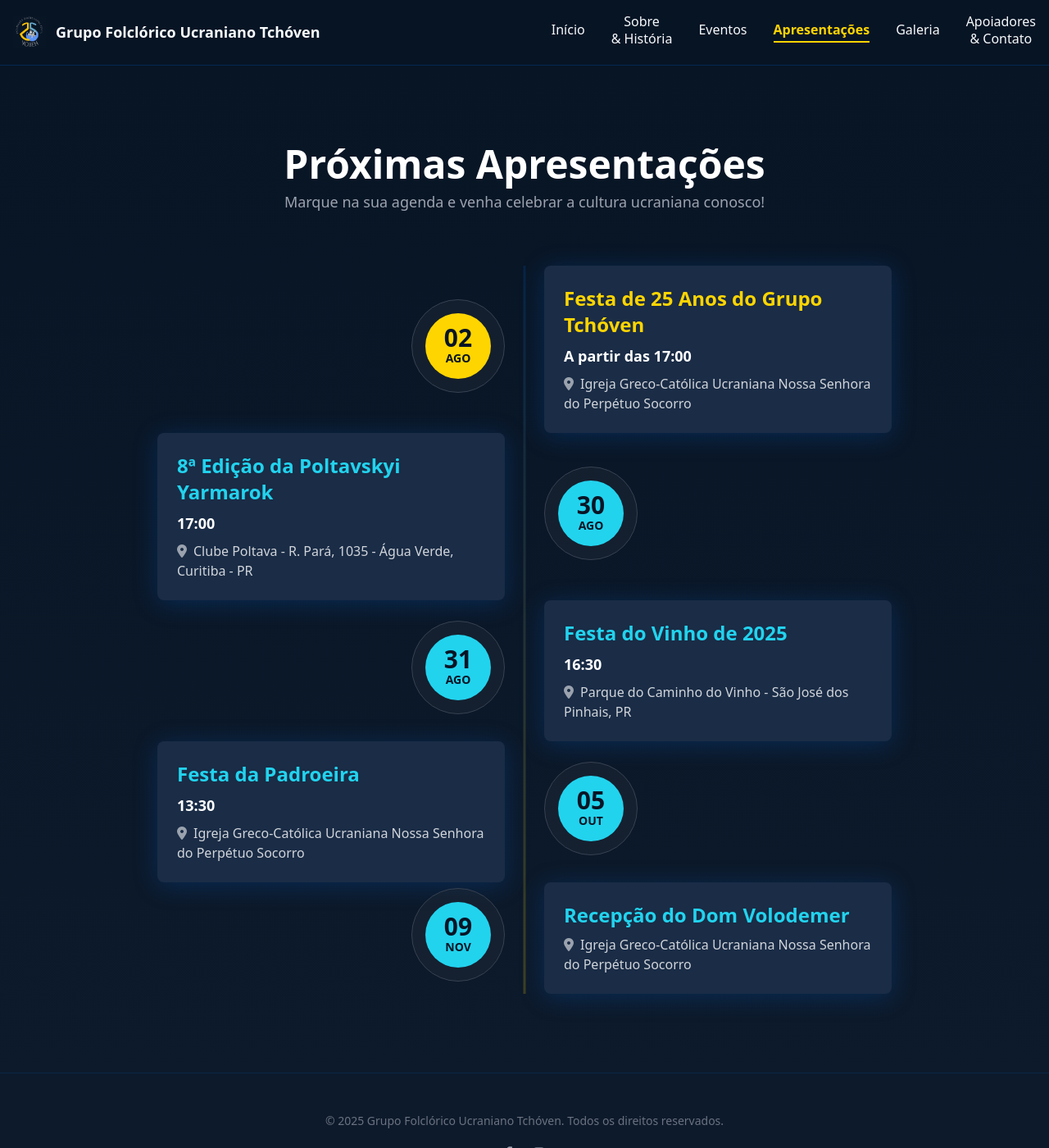
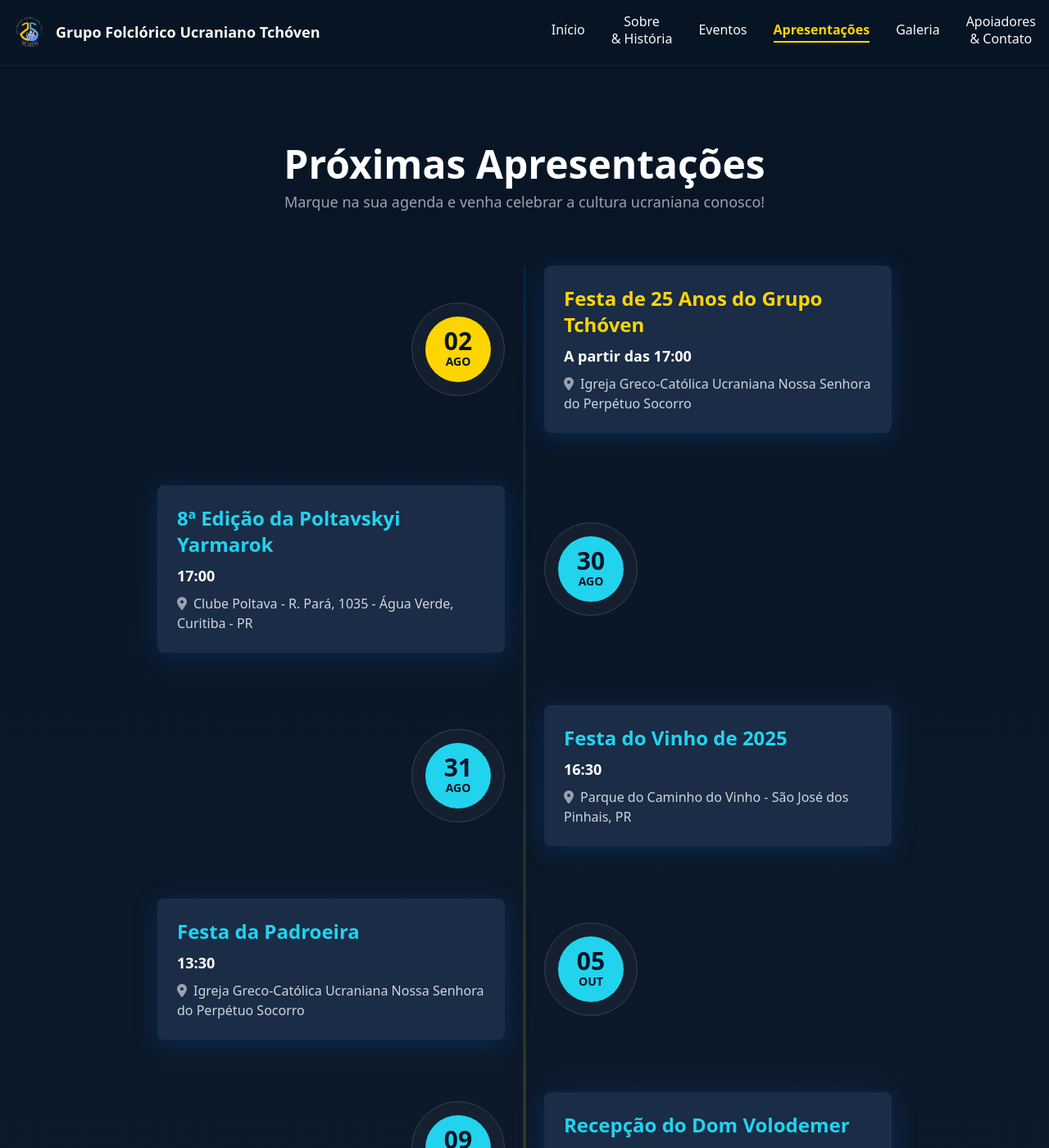
Before and after one commit to Tchoven/tchoven.github.io, a Jekyll site: the page built from apresentacoes/index.html, in a window 1280 px wide and 1400 px high. Shown: the whole window at 82% size. Built offline with Jekyll 4.4.1, drawn with Linux system fonts in a browser that asks for light colours; nearby versions of some CDN libraries.

Commit message:
Update index.html

```diff
--- a/apresentacoes/index.html
+++ b/apresentacoes/index.html
@@ -34,19 +34,19 @@ title: Apresentações
         <div class="relative max-w-4xl mx-auto">
             <div id="agenda-line"></div>
 
-            <div class="space-y-16 md:space-y-0">
+            <div class="space-y-16">
 
                 <!-- Evento 1: Festa 25 Anos -->
-                <div class="md:grid md:grid-cols-2 md:gap-12 items-center">
-                    <div class="text-center md:text-right">
-                        <div class="inline-block p-4 bg-gray-800/50 border border-gray-700 rounded-full mb-2">
+                <div class="flex flex-col gap-4 md:grid md:grid-cols-2 md:gap-12 items-center">
+                    <div class="text-center md:text-right order-1">
+                        <div class="inline-block p-4 bg-gray-800/50 border border-gray-700 rounded-full">
                              <div class="bg-[#FFD500] text-[#081525] rounded-full w-20 h-20 flex flex-col justify-center items-center font-bold">
                                  <span class="text-3xl leading-none">02</span>
                                  <span class="text-sm">AGO</span>
                              </div>
                         </div>
                     </div>
-                    <div class="card-bg p-6 rounded-lg custom-shadow">
+                    <div class="card-bg p-6 rounded-lg custom-shadow order-2">
                         <h2 class="text-2xl font-bold text-[#FFD500]">Festa de 25 Anos do Grupo Tchóven</h2>
                         <p class="text-lg font-semibold my-2">A partir das 17:00</p>
                         <p class="text-gray-300"><i class="fas fa-map-marker-alt mr-2 opacity-70"></i>Igreja Greco-Católica Ucraniana Nossa Senhora do Perpétuo Socorro</p>
@@ -54,33 +54,33 @@ title: Apresentações
                 </div>
 
                 <!-- Evento 2: Poltavskyi Yarmarok -->
-                <div class="md:grid md:grid-cols-2 md:gap-12 items-center">
-                    <div class="card-bg p-6 rounded-lg custom-shadow order-2 md:order-1">
-                        <h2 class="text-2xl font-bold text-cyan-400">8ª Edição da Poltavskyi Yarmarok</h2>
-                        <p class="text-lg font-semibold my-2">17:00</p>
-                        <p class="text-gray-300"><i class="fas fa-map-marker-alt mr-2 opacity-70"></i>Clube Poltava - R. Pará, 1035 - Água Verde, Curitiba - PR</p>
-                    </div>
+                <div class="flex flex-col gap-4 md:grid md:grid-cols-2 md:gap-12 items-center">
                      <div class="text-center md:text-left order-1 md:order-2">
-                        <div class="inline-block p-4 bg-gray-800/50 border border-gray-700 rounded-full mb-2">
+                        <div class="inline-block p-4 bg-gray-800/50 border border-gray-700 rounded-full">
                              <div class="bg-cyan-400 text-[#081525] rounded-full w-20 h-20 flex flex-col justify-center items-center font-bold">
                                  <span class="text-3xl leading-none">30</span>
                                  <span class="text-sm">AGO</span>
                              </div>
                         </div>
                     </div>
+                    <div class="card-bg p-6 rounded-lg custom-shadow order-2 md:order-1">
+                        <h2 class="text-2xl font-bold text-cyan-400">8ª Edição da Poltavskyi Yarmarok</h2>
+                        <p class="text-lg font-semibold my-2">17:00</p>
+                        <p class="text-gray-300"><i class="fas fa-map-marker-alt mr-2 opacity-70"></i>Clube Poltava - R. Pará, 1035 - Água Verde, Curitiba - PR</p>
+                    </div>
                 </div>
 
                 <!-- Evento 3: Festa do Vinho -->
-                <div class="md:grid md:grid-cols-2 md:gap-12 items-center">
-                    <div class="text-center md:text-right">
-                        <div class="inline-block p-4 bg-gray-800/50 border border-gray-700 rounded-full mb-2">
+                <div class="flex flex-col gap-4 md:grid md:grid-cols-2 md:gap-12 items-center">
+                    <div class="text-center md:text-right order-1">
+                        <div class="inline-block p-4 bg-gray-800/50 border border-gray-700 rounded-full">
                              <div class="bg-cyan-400 text-[#081525] rounded-full w-20 h-20 flex flex-col justify-center items-center font-bold">
                                  <span class="text-3xl leading-none">31</span>
                                  <span class="text-sm">AGO</span>
                              </div>
                         </div>
                     </div>
-                    <div class="card-bg p-6 rounded-lg custom-shadow">
+                    <div class="card-bg p-6 rounded-lg custom-shadow order-2">
                         <h2 class="text-2xl font-bold text-cyan-400">Festa do Vinho de 2025</h2>
                         <p class="text-lg font-semibold my-2">16:30</p>
                         <p class="text-gray-300"><i class="fas fa-map-marker-alt mr-2 opacity-70"></i>Parque do Caminho do Vinho - São José dos Pinhais, PR</p>
@@ -88,33 +88,33 @@ title: Apresentações
                 </div>
 
                 <!-- Evento 4: Festa da Padroeira -->
-                <div class="md:grid md:grid-cols-2 md:gap-12 items-center">
-                    <div class="card-bg p-6 rounded-lg custom-shadow order-2 md:order-1">
-                        <h2 class="text-2xl font-bold text-cyan-400">Festa da Padroeira</h2>
-                        <p class="text-lg font-semibold my-2">13:30</p>
-                        <p class="text-gray-300"><i class="fas fa-map-marker-alt mr-2 opacity-70"></i>Igreja Greco-Católica Ucraniana Nossa Senhora do Perpétuo Socorro</p>
-                    </div>
-                    <div class="text-center md:text-left order-1 md:order-2">
-                        <div class="inline-block p-4 bg-gray-800/50 border border-gray-700 rounded-full mb-2">
+                <div class="flex flex-col gap-4 md:grid md:grid-cols-2 md:gap-12 items-center">
+                     <div class="text-center md:text-left order-1 md:order-2">
+                        <div class="inline-block p-4 bg-gray-800/50 border border-gray-700 rounded-full">
                              <div class="bg-cyan-400 text-[#081525] rounded-full w-20 h-20 flex flex-col justify-center items-center font-bold">
                                  <span class="text-3xl leading-none">05</span>
                                  <span class="text-sm">OUT</span>
                              </div>
                         </div>
                     </div>
+                    <div class="card-bg p-6 rounded-lg custom-shadow order-2 md:order-1">
+                        <h2 class="text-2xl font-bold text-cyan-400">Festa da Padroeira</h2>
+                        <p class="text-lg font-semibold my-2">13:30</p>
+                        <p class="text-gray-300"><i class="fas fa-map-marker-alt mr-2 opacity-70"></i>Igreja Greco-Católica Ucraniana Nossa Senhora do Perpétuo Socorro</p>
+                    </div>
                 </div>
 
                 <!-- Evento 5: Recepção Dom Volodemer -->
-                <div class="md:grid md:grid-cols-2 md:gap-12 items-center">
-                     <div class="text-center md:text-right">
-                        <div class="inline-block p-4 bg-gray-800/50 border border-gray-700 rounded-full mb-2">
+                <div class="flex flex-col gap-4 md:grid md:grid-cols-2 md:gap-12 items-center">
+                     <div class="text-center md:text-right order-1">
+                        <div class="inline-block p-4 bg-gray-800/50 border border-gray-700 rounded-full">
                              <div class="bg-cyan-400 text-[#081525] rounded-full w-20 h-20 flex flex-col justify-center items-center font-bold">
                                  <span class="text-3xl leading-none">09</span>
                                  <span class="text-sm">NOV</span>
                              </div>
                         </div>
                     </div>
-                    <div class="card-bg p-6 rounded-lg custom-shadow">
+                    <div class="card-bg p-6 rounded-lg custom-shadow order-2">
                         <h2 class="text-2xl font-bold text-cyan-400">Recepção do Dom Volodemer</h2>
                         <p class="text-gray-300 mt-2"><i class="fas fa-map-marker-alt mr-2 opacity-70"></i>Igreja Greco-Católica Ucraniana Nossa Senhora do Perpétuo Socorro</p>
                     </div>
```
